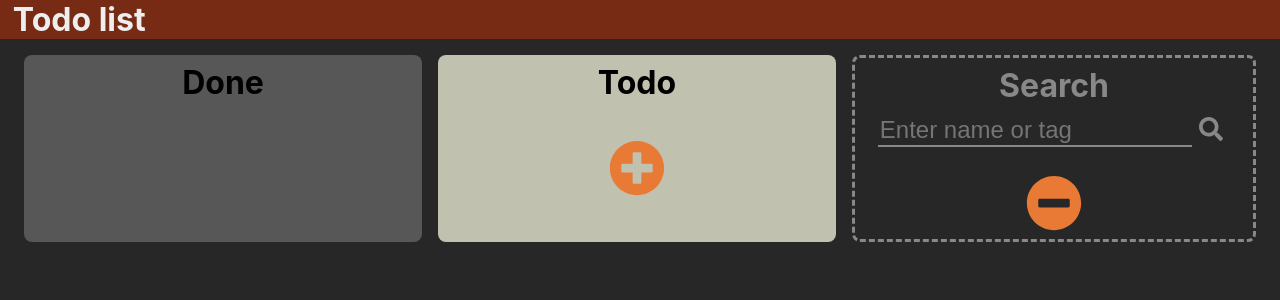
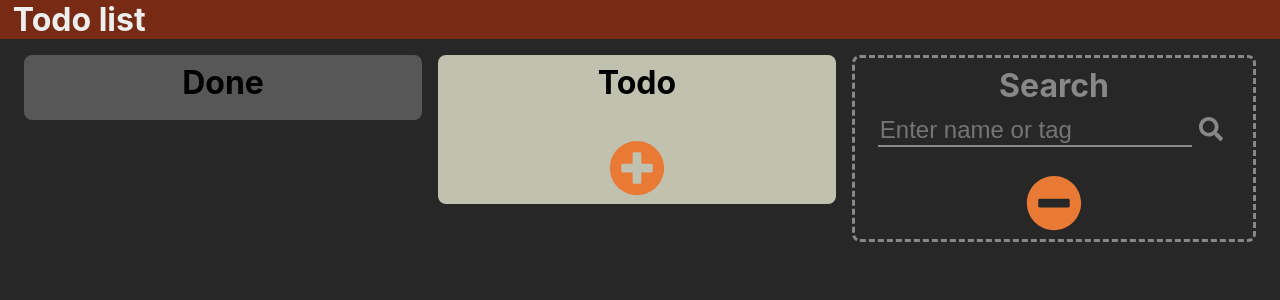
Before and after one commit to AsukaCHikaru/react-todo-list, a React (Create React App) app: page / in a window 1280 px wide. Shown: the top 300 px of the page. Built offline with nearby package versions, Linux system fonts and the light colour scheme.

Commit message:
[Fix] Finish in done and delete in search

```diff
--- a/src/components/App.css
+++ b/src/components/App.css
@@ -13,6 +13,7 @@ header{
 .listWraper{
   display: flex;
   flex-direction: row;
+  align-items: flex-start;
   padding: 1em;
 }
 .list{
@@ -20,6 +21,7 @@ header{
   flex-direction: column;
   margin: 0 0.5em;
   padding: 0.5em;
+  /* min-height: 26vh;  */
   width: 30vw;
   border-radius: 0.5em;
   text-align: center;
--- a/src/components/App.js
+++ b/src/components/App.js
@@ -40,9 +40,10 @@ export default class App extends Component {
   }
   delTask(taskToDel){
     let currLists = [...this.state.list];
-    let list = (taskToDel.status==='todo') ? currLists[1] : currLists[0];
-    list.tasks.forEach((task, i) => {
-      if(task.id === taskToDel.id) list.tasks.splice(i, 1);
+    currLists.forEach((list) => {
+      list.tasks.forEach((task, i) => {
+        if(task.id === taskToDel.id) list.tasks.splice(i, 1);
+      });
     });
     this.setState({list: currLists});
   }
--- a/src/components/Task.js
+++ b/src/components/Task.js
@@ -112,7 +112,9 @@ export default class Task extends Component {
         <FontAwesomeIcon
           icon="check"
           className={this.taskIsDone ? 'checkBtn done' : 'checkBtn'}
-          onClick={() => this.props.finishTask({...this.props.task, status: 'done'})}
+          onClick={() => {
+            if(!this.taskIsDone) this.props.finishTask({...this.props.task, status: 'done'})
+          }}
         />
         {this.renderName()}
         {this.renderEditBtn()}
```
